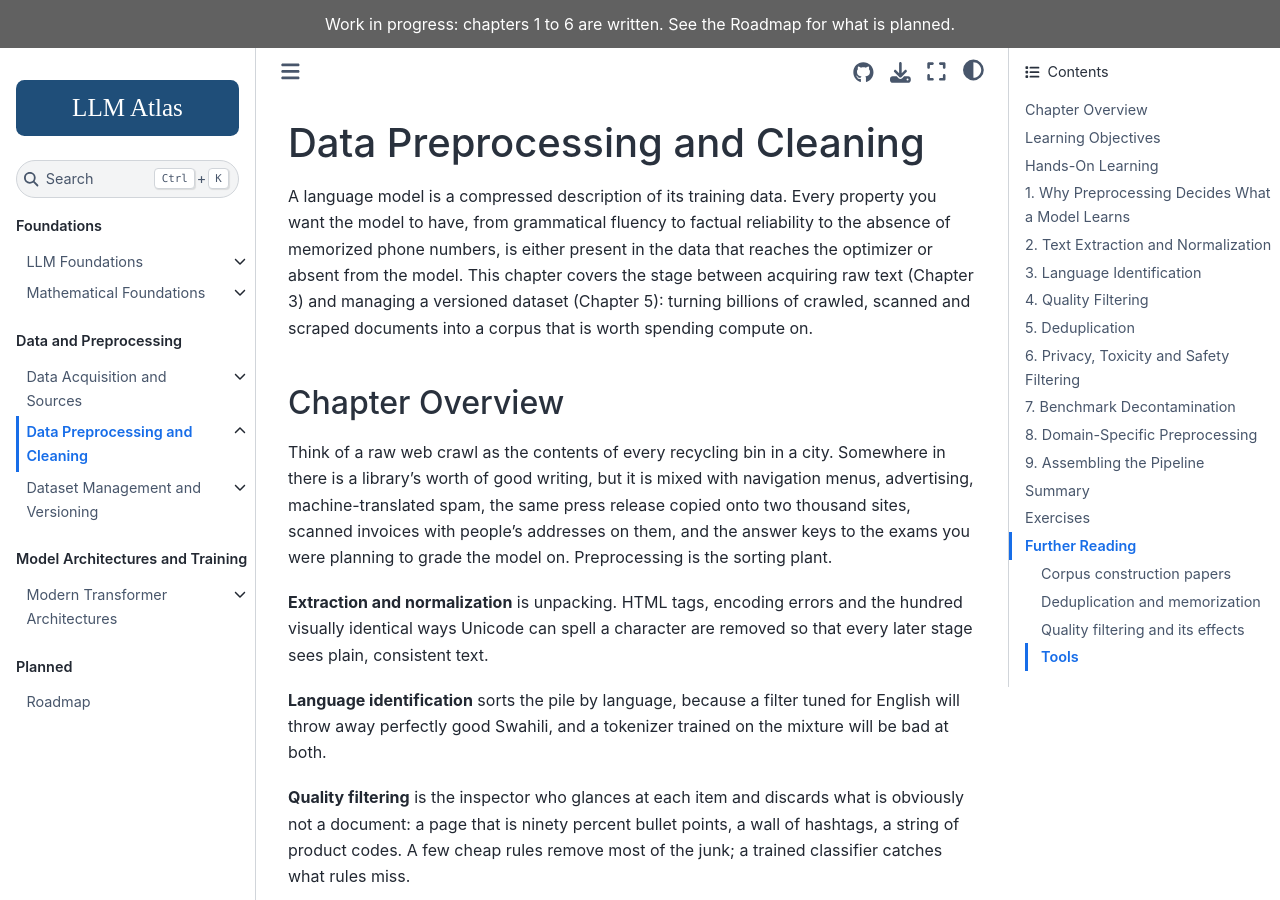
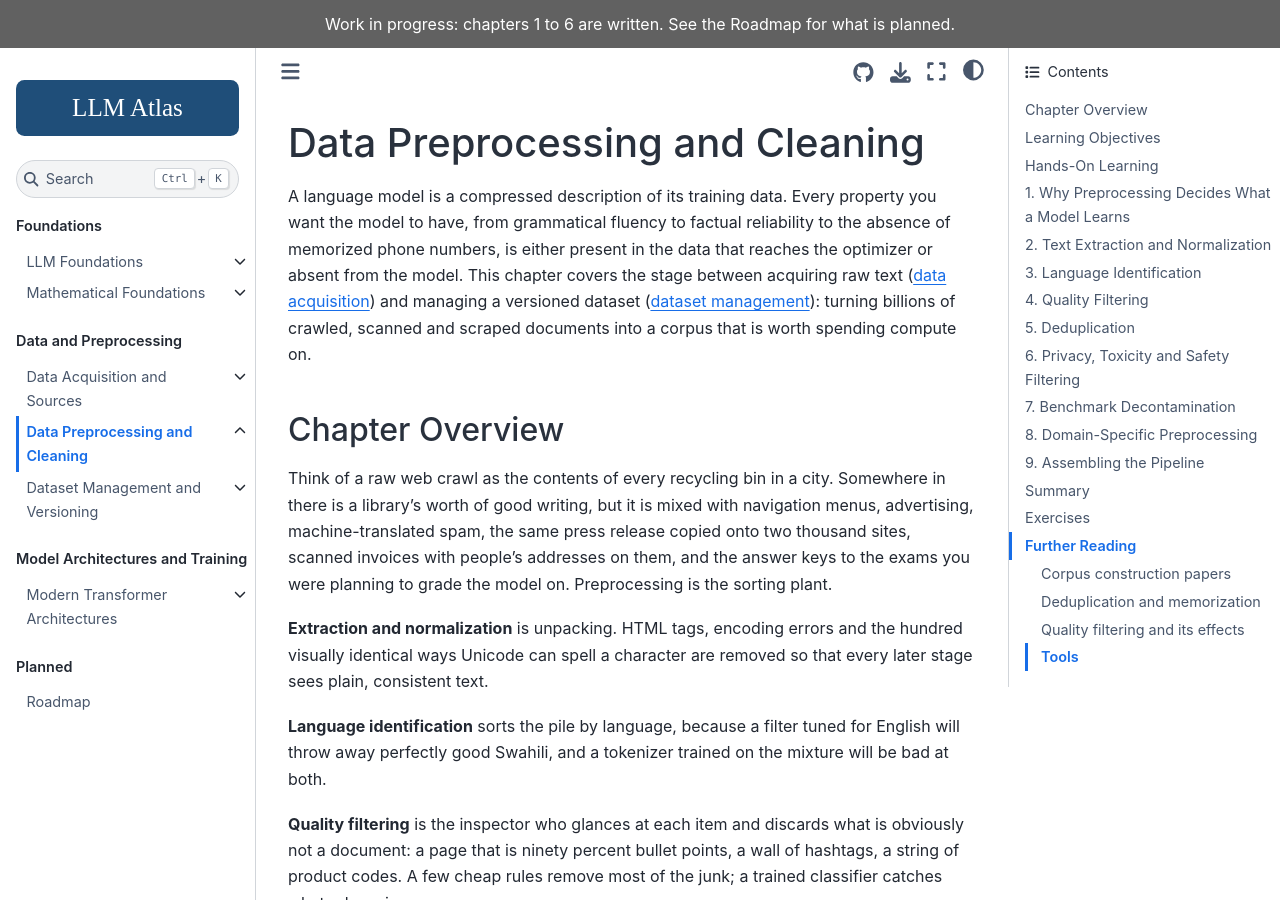
Before and after one commit to Beaker12/llmatlas, a Jupyter Book: the page built from chapters/04-preprocessing/index.md, in a window 1280 px wide and 900 px high. Built offline with Jupyter Book 1.0.4 settings and Sphinx 7.4.7 and the Sphinx Book theme 1.1.4, drawn with Linux system fonts in a browser that asks for light colours; pages that are not in the unit, such as notebooks, are missing from menus; cross-references to code outside the pages are shown as plain code; some of the changed text lies outside the part shown.

Commit message:
Chapter 4: link other chapters by section label instead of chapter number

````diff
--- a/chapters/04-preprocessing/index.md
+++ b/chapters/04-preprocessing/index.md
@@ -1,6 +1,6 @@
 # Data Preprocessing and Cleaning
 
-A language model is a compressed description of its training data. Every property you want the model to have, from grammatical fluency to factual reliability to the absence of memorized phone numbers, is either present in the data that reaches the optimizer or absent from the model. This chapter covers the stage between acquiring raw text (Chapter 3) and managing a versioned dataset (Chapter 5): turning billions of crawled, scanned and scraped documents into a corpus that is worth spending compute on.
+A language model is a compressed description of its training data. Every property you want the model to have, from grammatical fluency to factual reliability to the absence of memorized phone numbers, is either present in the data that reaches the optimizer or absent from the model. This chapter covers the stage between acquiring raw text ({ref}`data acquisition <sec-ch3-chapter-overview>`) and managing a versioned dataset ({ref}`dataset management <sec-ch5-chapter-overview>`): turning billions of crawled, scanned and scraped documents into a corpus that is worth spending compute on.
 
 (sec-ch4-chapter-overview)=
 
@@ -80,7 +80,7 @@
 
 ### 1.2 Quality versus quantity
 
-The scaling laws of Chapter 2 treat tokens as interchangeable, but they are not. Several results show that a smaller, cleaner corpus beats a larger, dirtier one at fixed compute:
+The scaling laws of {ref}`sec-ch2-scaling-laws-compute` treat tokens as interchangeable, but they are not. Several results show that a smaller, cleaner corpus beats a larger, dirtier one at fixed compute:
 
 - **Gopher** {cite}`rae2021scaling` found that the combination of heuristic quality filters and deduplication improved downstream performance across the board in ablations on a 1.4B-parameter model.
 - **Deduplication alone** {cite}`lee2022deduplicating` lets a model reach the same validation perplexity in fewer steps and reduces the fraction of generated text that is copied verbatim from the training set by an order of magnitude.
@@ -1618,7 +1618,7 @@
 
 ### 6.3 Licenses, consent and opt-out
 
-Whether a document may be used is a question for acquisition (Chapter 3), but preprocessing is where the decision is enforced. The Stack keeps only files whose repository license is on a permissive allowlist and honors opt-out requests by repository. These rules are implemented as filters on document metadata and run first, because a document that should not be in the corpus should not consume any further compute.
+Whether a document may be used is a question for acquisition ({ref}`sec-ch3-rights-licenses-consent`), but preprocessing is where the decision is enforced. The Stack keeps only files whose repository license is on a permissive allowlist and honors opt-out requests by repository. These rules are implemented as filters on document metadata and run first, because a document that should not be in the corpus should not consume any further compute.
 
 ```{admonition} Redaction in Practice
 :class: note
@@ -1902,7 +1902,7 @@
 
 ### 9.4 Preparing the output for training
 
-The last step formats the corpus for the training loader, which Chapter 5 covers in depth. The decisions that belong to preprocessing:
+The last step formats the corpus for the training loader, which the {ref}`dataset-management chapter <sec-ch5-chapter-overview>` covers in depth. The decisions that belong to preprocessing:
 
 - **Document boundaries** are marked with an end-of-text token, so that the model learns where documents end and attention does not need to cross them.
 - **Shuffling** happens at the document level across all sources before sharding, so that every training batch is a mixture; a loader that reads shards in order would otherwise feed the model all of Wikipedia and then all of GitHub.
````
